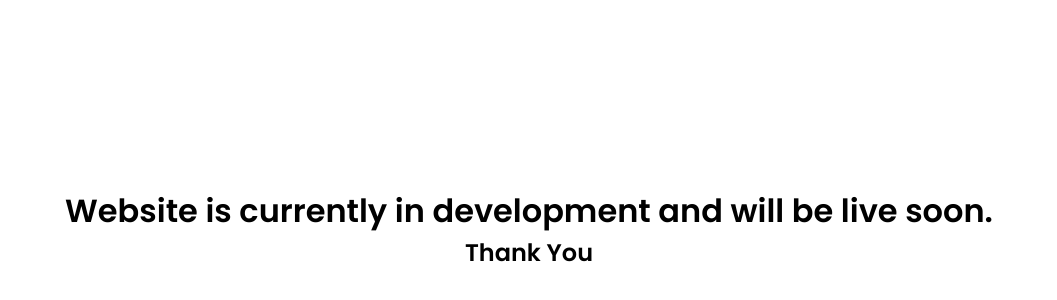
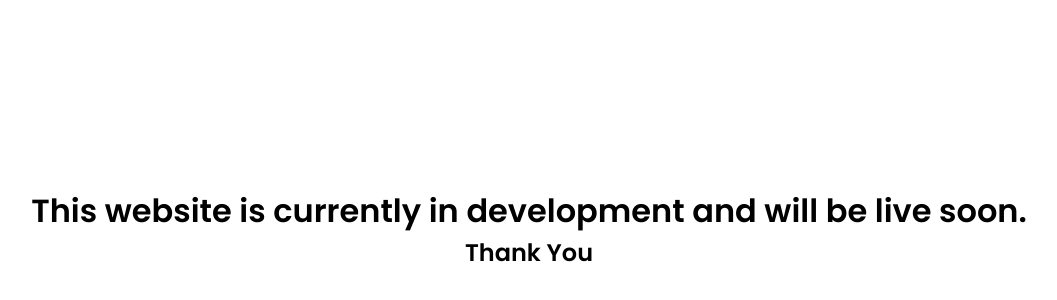
Before and after one commit to heysoumyadeep/heysoumyadeep.github.io, a React (Create React App) app: page / in a window 1280 px wide. Shown: the part 172-472 px from the top of the page, without its empty margins (111-1168 px from the left). Built offline with nearby package versions, Linux system fonts and the light colour scheme.

Commit message:
Initial Commit

```diff
--- a/src/App.js
+++ b/src/App.js
@@ -4,7 +4,7 @@ function App() {
   return (
 
     <div className="temp">
-      <h1>Website is currently in development and will be live soon. </h1>
+      <h1>This website is currently in development and will be live soon. </h1>
       <p>Thank You</p>
     </div>
 
```
